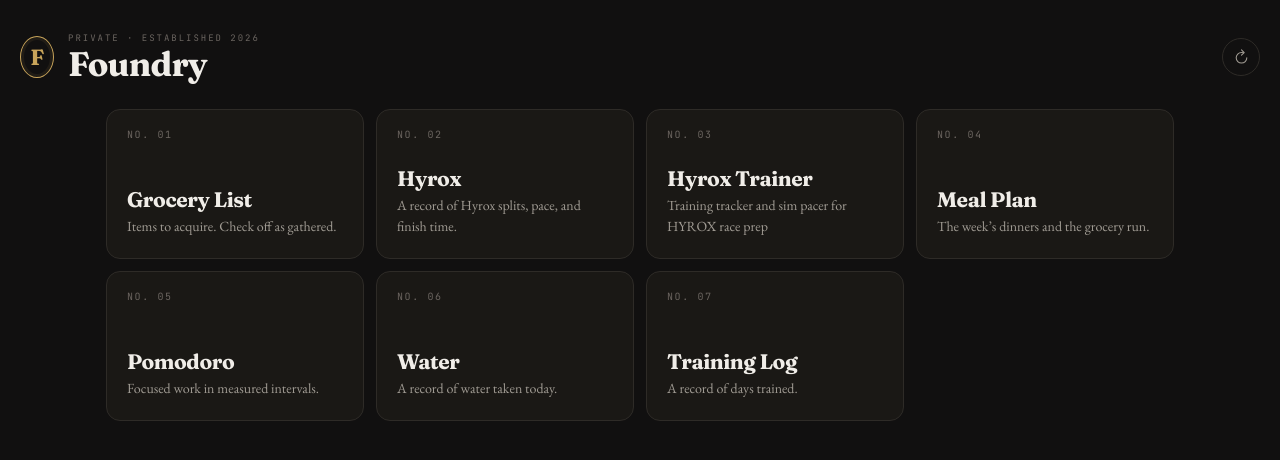
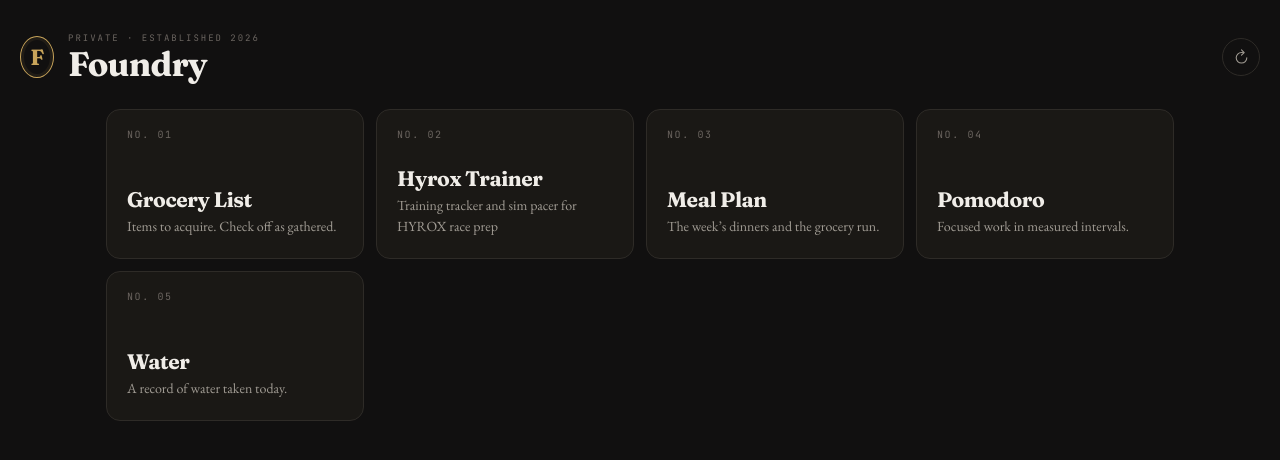
Before and after one commit to Awentzelza/foundry, a React (Vite) app: page / in a window 1280 px wide. Shown: the top 460 px of the page. Built offline with nearby package versions, Linux system fonts and the light colour scheme; no server answers; the database is empty.

Commit message:
Foundry: regenerate app registry

```diff
--- a/src/apps/registry.ts
+++ b/src/apps/registry.ts
@@ -34,7 +34,7 @@ export const APP_REGISTRY: RegisteredApp[] = [
       icon: "🏃",
       route: "hyrox-tracker",
       needsPersistence: false,
-      status: "active",
+      status: "archived",
     },
     load: () => import("./hyrox-tracker"),
   },
@@ -106,7 +106,7 @@ export const APP_REGISTRY: RegisteredApp[] = [
       icon: "🔥",
       route: "workout-streak",
       needsPersistence: true,
-      status: "active",
+      status: "archived",
     },
     load: () => import("./workout-streak"),
   },
```
